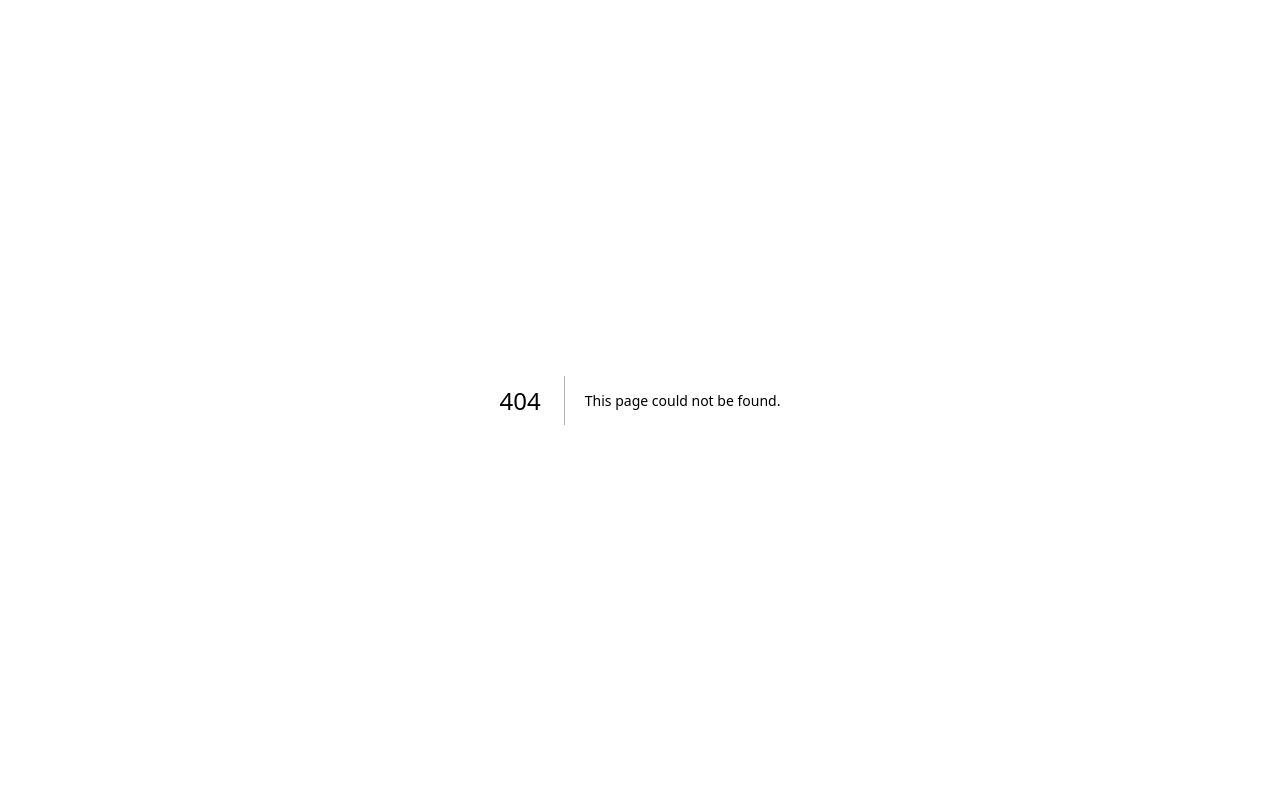
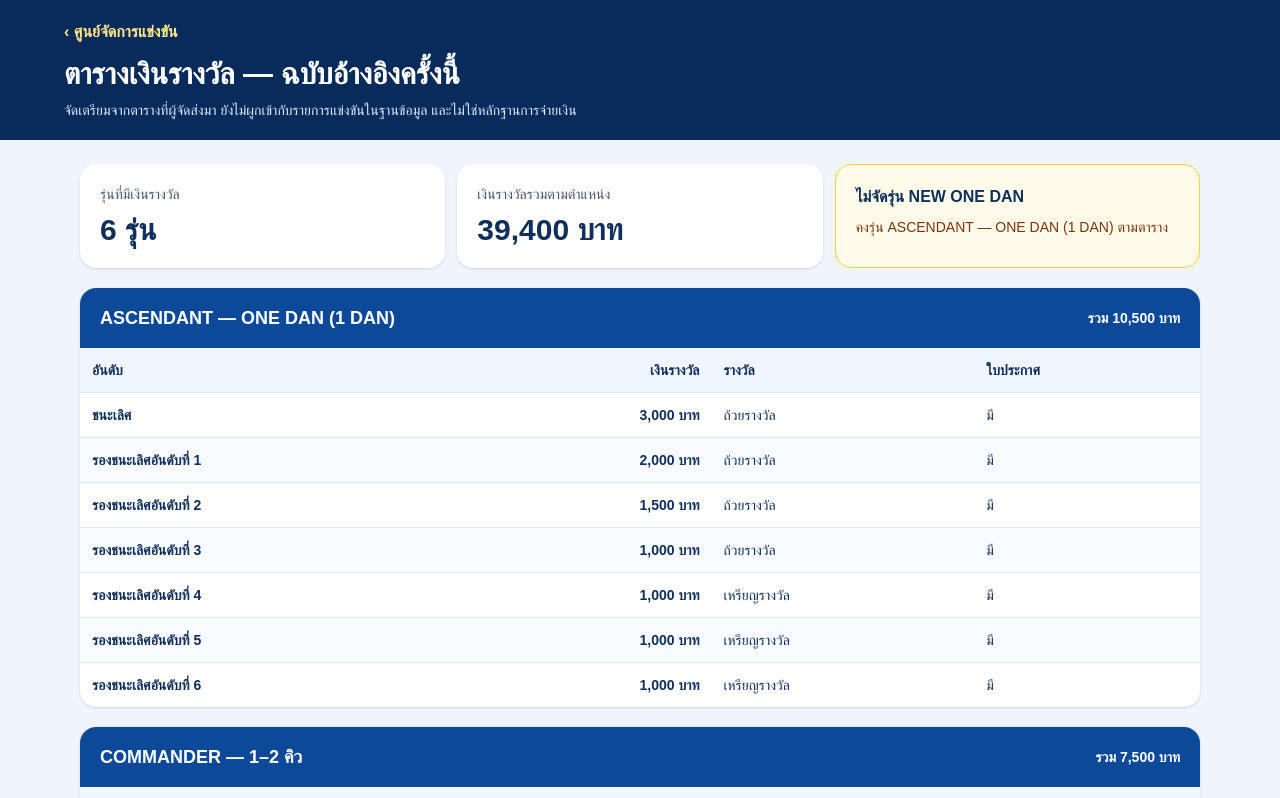
Before and after one commit to sawitree2168-sys/go-competition, a Next.js app: page /admin/prize-reference in a window 1280 px wide. Before the commit this address had no page. Shown: the top 798 px of the page. Built offline with nearby package versions, Linux system fonts and the light colour scheme.

Commit message:
feat: add clear printable prize schedule reference excluding NEW ONE DAN

```diff
--- /dev/null
+++ b/app/admin/prize-reference/page.tsx
@@ -0,0 +1,33 @@
+import Link from "next/link";
+import prize from "../../../config/prize_schedule_current_event.json";
+const money=(n:number)=>new Intl.NumberFormat("th-TH",{maximumFractionDigits:0}).format(n);
+const position=(p:string)=>p==="champion"?"ชนะเลิศ":"รองชนะเลิศอันดับที่ "+p.replace("runner_up_","");
+const medal=(wins:number)=>wins===4?"เหรียญทอง":wins===3?"เหรียญเงิน":"เหรียญทองแดง";
+export default function PrizeReferencePage(){
+ const total=prize.cash_divisions.reduce((sum,group)=>sum+group.placements.reduce((s,p)=>s+p.cash_thb,0),0);
+ return <main className="min-h-screen bg-[#eff4fd] text-[#102f5b]">
+  <header className="bg-[#092b5b] px-5 py-5 text-white"><div className="mx-auto max-w-6xl">
+   <Link href="/admin/tournaments" className="font-bold text-amber-200">‹ ศูนย์จัดการแข่งขัน</Link>
+   <h1 className="mt-3 text-2xl font-black sm:text-3xl">ตารางเงินรางวัล — ฉบับอ้างอิงครั้งนี้</h1>
+   <p className="mt-2 text-sm text-blue-100">จัดเตรียมจากตารางที่ผู้จัดส่งมา ยังไม่ผูกเข้ากับรายการแข่งขันในฐานข้อมูล และไม่ใช่หลักฐานการจ่ายเงิน</p>
+  </div></header>
+  <div className="mx-auto max-w-6xl space-y-5 px-4 py-6">
+   <section className="grid gap-3 sm:grid-cols-3">
+    <div className="rounded-2xl bg-white p-5 shadow-sm"><p className="text-sm text-slate-600">รุ่นที่มีเงินรางวัล</p><p className="mt-2 text-3xl font-black">{prize.cash_divisions.length} รุ่น</p></div>
+    <div className="rounded-2xl bg-white p-5 shadow-sm"><p className="text-sm text-slate-600">เงินรางวัลรวมตามตำแหน่ง</p><p className="mt-2 text-3xl font-black">{money(total)} บาท</p></div>
+    <div className="rounded-2xl border border-amber-300 bg-amber-50 p-5"><p className="font-black">ไม่จัดรุ่น NEW ONE DAN</p><p className="mt-2 text-sm text-amber-900">คงรุ่น ASCENDANT — ONE DAN (1 DAN) ตามตาราง</p></div>
+   </section>
+   {prize.cash_divisions.map(group=><section key={group.code} className="overflow-hidden rounded-2xl bg-white shadow-sm">
+    <div className="flex flex-wrap items-center justify-between gap-2 bg-[#0c4a99] px-5 py-4 text-white"><h2 className="text-lg font-black">{group.code} — {group.division}</h2><p className="text-sm font-bold">รวม {money(group.placements.reduce((sum,p)=>sum+p.cash_thb,0))} บาท</p></div>
+    <div className="overflow-x-auto"><table className="w-full min-w-[560px] text-left text-sm">
+     <thead className="bg-blue-50"><tr><th className="p-3">อันดับ</th><th className="p-3 text-right">เงินรางวัล</th><th className="p-3">รางวัล</th><th className="p-3">ใบประกาศ</th></tr></thead>
+     <tbody>{group.placements.map(p=><tr key={p.place} className="border-t border-blue-100 even:bg-[#f8fbff]"><td className="p-3 font-bold">{position(p.place)}</td><td className="p-3 text-right font-black">{money(p.cash_thb)} บาท</td><td className="p-3">{p.trophy?"ถ้วยรางวัล":"เหรียญรางวัล"}</td><td className="p-3">มี</td></tr>)}</tbody>
+    </table></div>
+   </section>)}
+   <section className="rounded-2xl border border-amber-300 bg-white shadow-sm"><h2 className="rounded-t-2xl bg-amber-300 p-4 text-xl font-black text-[#122f56]">รุ่น Friendship</h2>
+    <div className="grid gap-3 p-4 sm:grid-cols-3">{prize.friendship.awards.map(a=><div key={a.wins} className="rounded-xl border p-4"><p className="text-lg font-black">ชนะ {a.wins} กระดาน</p><p className="mt-2 font-bold">{medal(a.wins)}</p><p className="mt-1 text-sm text-slate-600">พร้อมใบประกาศ</p></div>)}</div>
+   </section>
+   <p className="rounded-xl border border-blue-200 bg-blue-50 p-4 text-sm leading-7">ตารางนี้เป็นข้อมูลรางวัลของการแข่งขันครั้งนี้เท่านั้น จะไม่ใช้เป็นค่าตั้งต้นของการแข่งขันอื่น และยังไม่เปิดให้ผู้ชมทั่วไปเข้าถึงจากเมนูหลักจนกว่าจะผูกกับรายการแข่งขันที่ถูกต้องและตรวจสอบเสร็จ</p>
+  </div>
+ </main>;
+}
```
